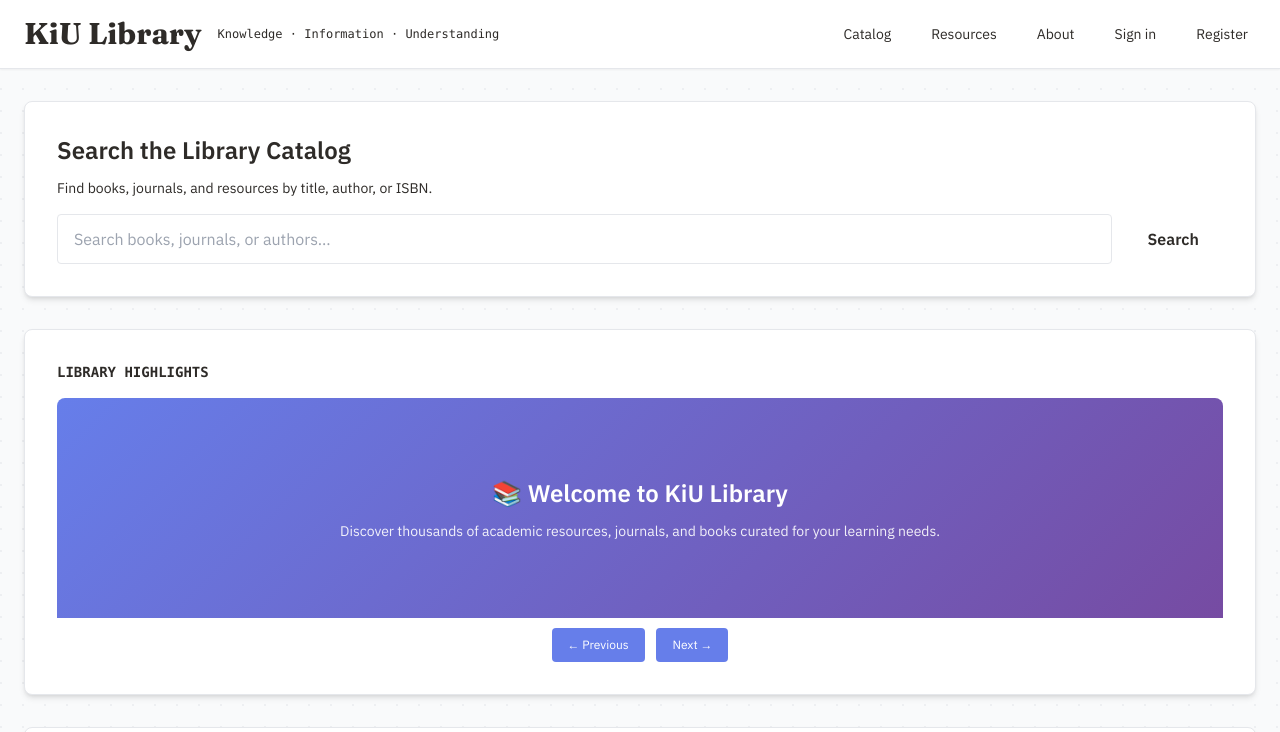
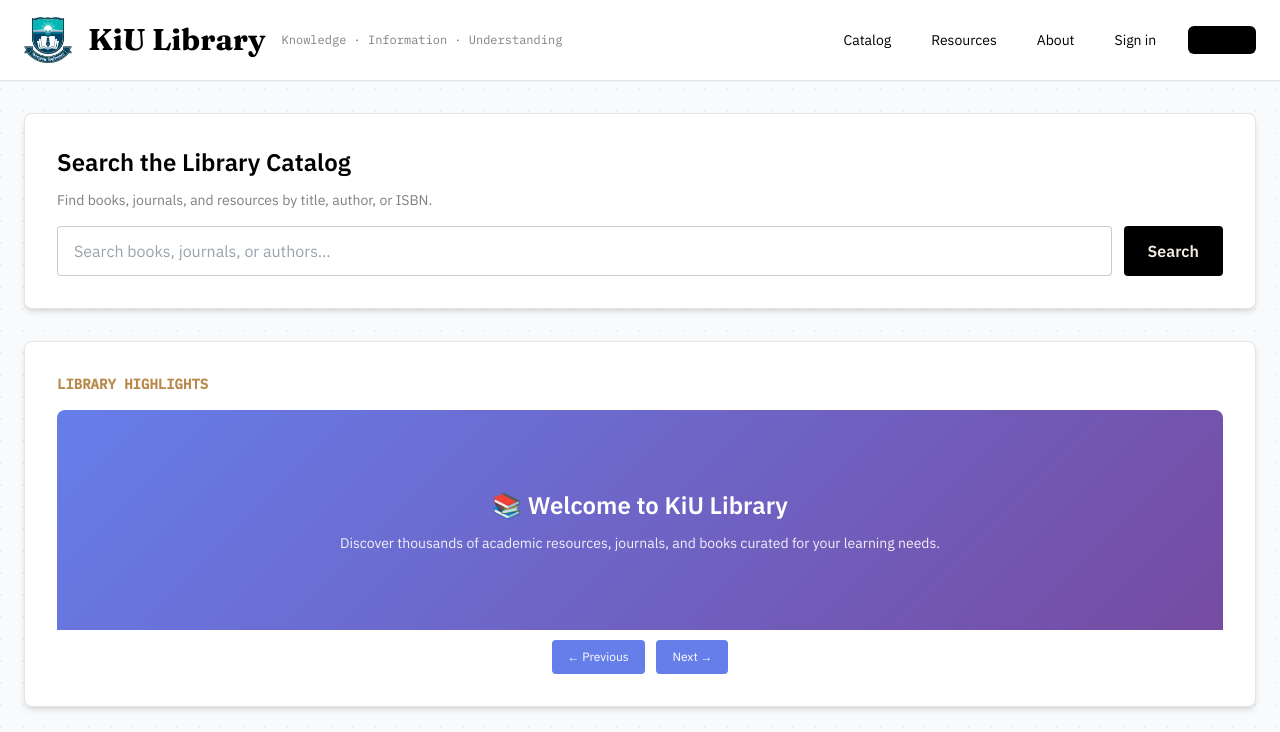
Before and after one commit to ridanul/Library2026, a plain HTML site: page index.html in a window 1280 px wide. Shown: the top 732 px of the page. Drawn offline with nearby package versions, Linux system fonts and the light colour scheme.

Commit message:
Mehedi's will is to add logo

```diff
--- a/index.html
+++ b/index.html
@@ -208,6 +208,22 @@
 	</style>
 	<meta name="viewport" content="width=device-width, initial-scale=1.0" />
 	<script src="https://cdn.tailwindcss.com"></script>
+	<script>
+  tailwind.config = {
+    theme: {
+      extend: {
+        colors: {
+          ink: '#000000', parchment: '#F3EDE1', parchmentDark: '#E8DFCC',
+          brass: '#B8894A', sage: '#6B7F6E', rust: '#A8442E', charcoal: '#2E2B28',
+        },
+        fontFamily: {
+          display: ['Fraunces', 'serif'],
+          mono: ['IBM Plex Mono', 'monospace'],
+        },
+      },
+    },
+  };
+</script>
 	<link rel="stylesheet" href="css/styles.css" />
 </head>
 
@@ -215,8 +231,9 @@
 	<!-- Header & Navigation -->
 	<header class="bg-white border-b border-ink/10 shadow-sm sticky top-0 z-50">
 		<div class="max-w-7xl mx-auto px-4 sm:px-6 py-4">
-			<div class="flex flex-col gap-3 sm:flex-row sm:items-center sm:justify-between">
+			<div id="headerContent" class="flex flex-col gap-3 sm:flex-row items-center justify-between">
 				<div class="flex items-center gap-3 sm:gap-4 min-w-0">
+					<img src="kiu_logo.png" alt="KiU Library Logo" class="h-10 w-10 sm:h-12 sm:w-12 object-contain" />
 					<h1 class="font-display text-2xl sm:text-3xl font-bold text-ink whitespace-nowrap">KiU Library</h1>
 					<p class="hidden md:block text-xs text-charcoal/60 font-mono truncate">Knowledge · Information ·
 						Understanding</p>
@@ -234,7 +251,8 @@
 				</nav>
 				<nav id="userNav" class="hidden flex flex-wrap items-center gap-3 sm:gap-6 text-sm">
 					<a href="dashboard.html"
-						class="text-ink hover:text-brass transition md:hover:bg-blue-300 md:py-1 md:px-2 rounded-md ">Dashboard</a>
+						class="text-[10px] font-mono w-15 border border-ink/20 rounded px-2 py-1 hover:bg-parchmentDark transition">Dashboard</a>
+						<!-- class="text-ink hover:text-brass transition md:hover:bg-blue-300 md:py-1 md:px-2 rounded-md ">Dashboard</a> -->
 				</nav>
 			</div>
 		</div>
@@ -478,13 +496,16 @@
 	<script>
 		const UserNav = document.getElementById("userNav");
 		const GuestNav = document.getElementById("guestNav");
+		const headerContent = document.getElementById("headerContent");
 		const token = localStorage.getItem('lib_token');
 		if (token) {
 			GuestNav.classList.add("hidden");
 			UserNav.classList.remove("hidden");
+			headerContent.classList.remove("flex-col");
 		} else {
 			GuestNav.classList.remove("hidden");
 			UserNav.classList.add("hidden");
+			headerContent.classList.add("flex-col");
 		}
 	</script>
 	<script>
```
Also changed, not shown: dashboard.html (+4 -3 lines), login.html (+1 -0 lines), kiu_logo.png (added).
